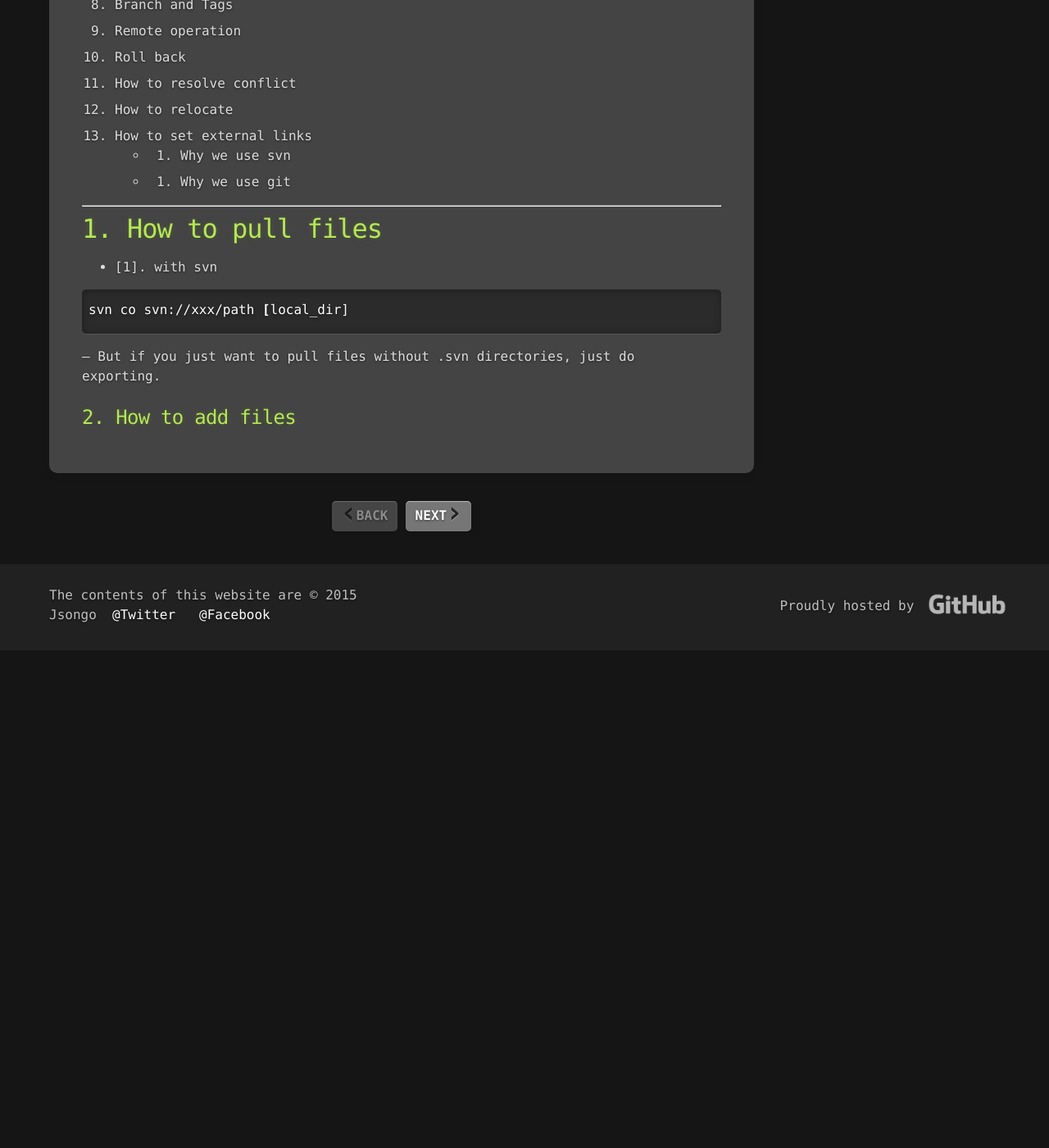
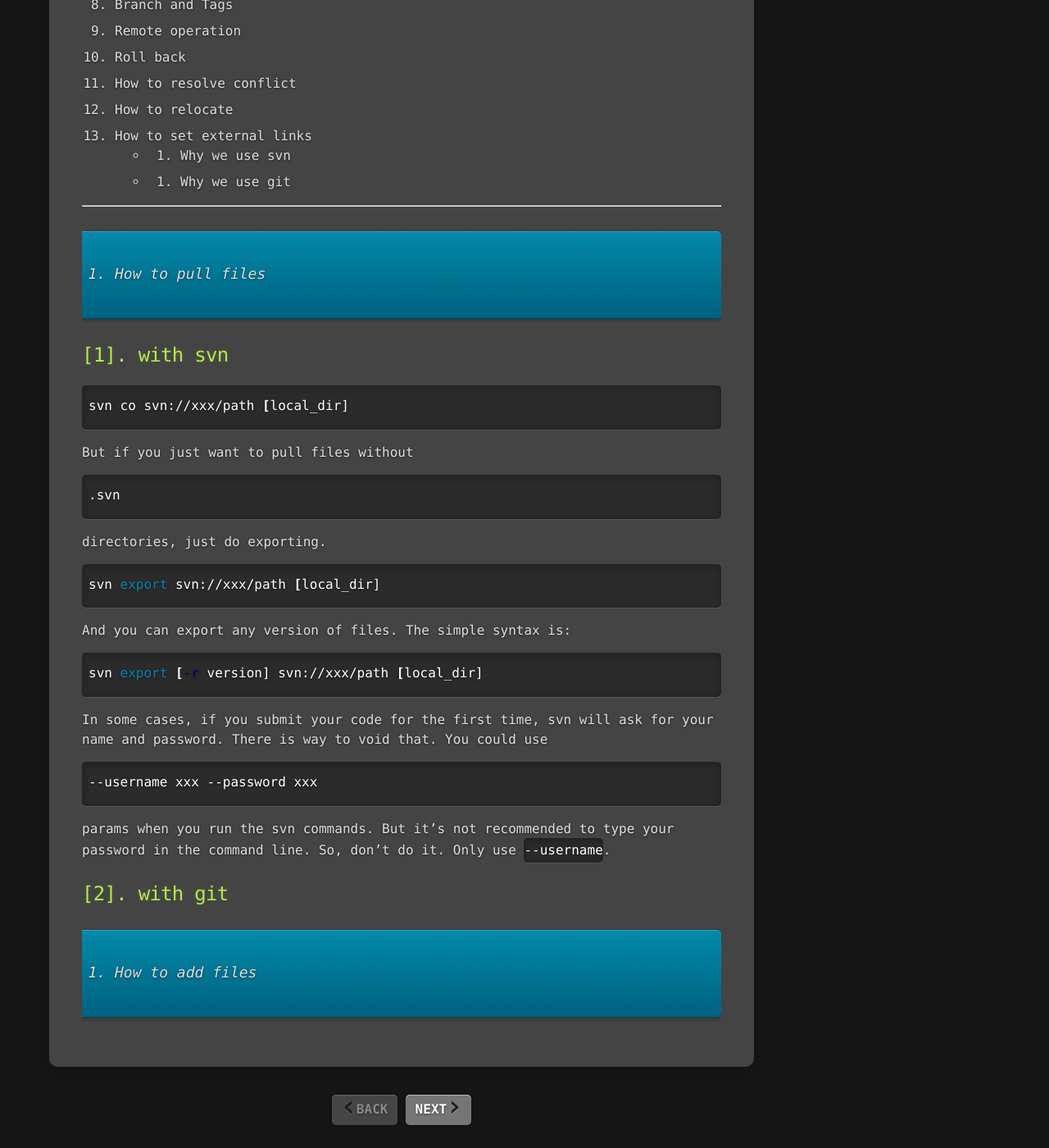
Before and after one commit to jsongo/jsongo.github.io, a Jekyll site: the page built from _posts/2015-06-22-svn-git-summary.markdown, in a window 1280 px wide and 1400 px high, scrolled down 778 px. Shown: the whole window at 82% size. Built offline with Jekyll 4.4.1, drawn with Linux system fonts in a browser that asks for light colours; comment, search, counter and statistics services are not loaded; before the commit the page ends 1571 px from its top, so only the background shows below that.

Commit message:
Update 2015-06-22-svn-git-summary.markdown

```diff
--- a/_posts/2015-06-22-svn-git-summary.markdown
+++ b/_posts/2015-06-22-svn-git-summary.markdown
@@ -32,13 +32,22 @@ I've been using svn for the past three years and git for several months, which a
 
 ---
 
-# 1. How to pull files
+> 1. How to pull files
 
-* [1]. with svn
+## [1]. with svn
 {% highlight bash %}
 svn co svn://xxx/path [local_dir]
 {% endhighlight %}
+But if you just want to pull files without {% highlight raw %}.svn{% endhighlight %} directories, just do exporting.
+{% highlight bash %}
+svn export svn://xxx/path [local_dir]
+{% endhighlight %}
+And you can export any version of files. The simple syntax is:
+{% highlight bash %}
+svn export [-r version] svn://xxx/path [local_dir]
+{% endhighlight %}
+In some cases, if you submit your code for the first time, svn will ask for your name and password. There is way to void that. You could use {% highlight raw %}--username xxx --password xxx{% endhighlight %} params when you run the svn commands. But it's not recommended to type your password in the command line. So, don't do it. Only use `--username`.
 
--- But if you just want to pull files without .svn directories, just do exporting.
+## [2]. with git
 
-## 2. How to add files
+> 2. How to add files
```
